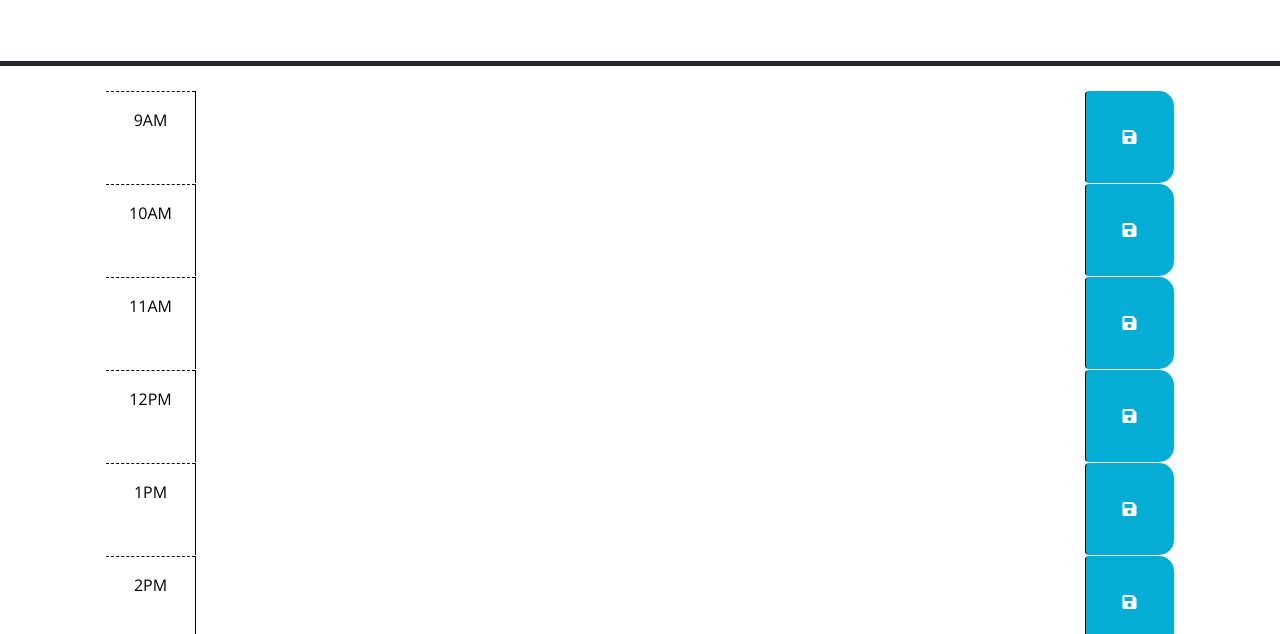
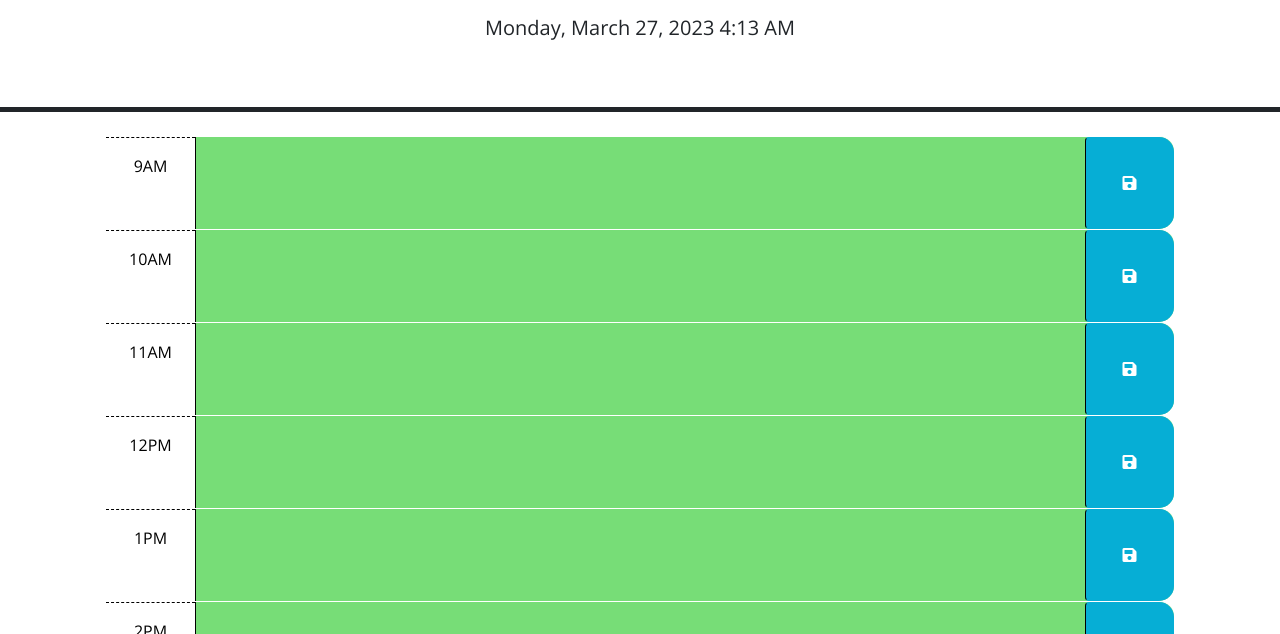
Before and after one commit to DanDeLuna/WorkDayTracker, a plain HTML site: page index.html in a window 1280 px wide. Shown: the part 166-800 px from the top of the page. Drawn offline with nearby package versions, Linux system fonts and the light colour scheme; files that its build step writes are made by us from their sources.

Commit message:
Linked css and js to html sheet

```diff
--- a/index.html
+++ b/index.html
@@ -18,7 +18,7 @@
       href="https://fonts.googleapis.com/css?family=Open+Sans&display=swap"
       rel="stylesheet"
     />
-    <link rel="stylesheet" href="/Develop/css/style.css" />
+    <link rel="stylesheet" href="/Assets/css/style.css" />
     <title>Work Day Scheduler</title>
   </head>
 
@@ -120,6 +120,6 @@
       crossorigin="anonymous"
     ></script>
     <script src="https://cdnjs.cloudflare.com/ajax/libs/moment.js/2.29.1/moment.min.js"></script>
-    <script src="./Develop/js/js.js"></script>
+    <script src="./Assets/js/js.js"></script>
   </body>
 </html>
```
Also changed, not shown: 1 other file.
